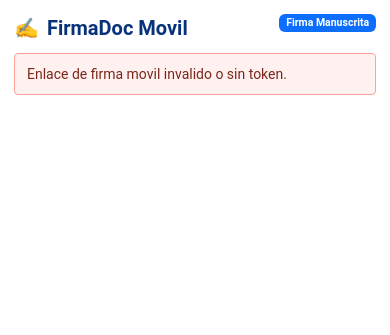
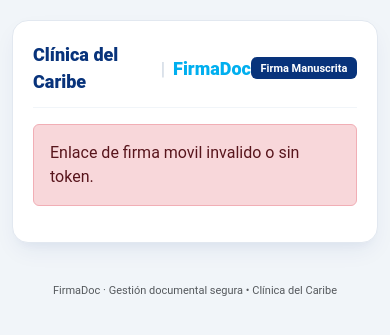
Before and after one commit to GamaYuto/firmadoc, a Python web app: template frontend/templates/firma_movil.html in a window 390 px wide. Shown: the top 335 px of the page. Run offline with Jinja, Linux system fonts and the light colour scheme; the template is opened without the code that fills it, so the values that code supplies are empty.

Commit message:
feat(ui): update mobile signing view in firma_movil.html with Stitch theme

```diff
--- a/frontend/templates/firma_movil.html
+++ b/frontend/templates/firma_movil.html
@@ -2,86 +2,113 @@
 <html lang="es">
   <head>
     <meta charset="utf-8">
-    <meta name="viewport" content="width=device-width, initial-scale=1">
-    <title>FirmaDoc | Firma Movil</title>
+    <meta name="viewport" content="width=device-width, initial-scale=1, maximum-scale=1, user-scalable=no">
+    <title>FirmaDoc | Firma Móvil — Clínica del Caribe</title>
     <link rel="stylesheet" href="/static/vendor/bootstrap.min.css">
+    <link rel="stylesheet" href="/static/css/firmadoc-theme.css?v=15.0">
     <style>
       body {
-        background-color: #f4f6f9;
-        font-family: system-ui, -apple-system, sans-serif;
+        background-color: var(--cdc-slate-100);
+        font-family: var(--cdc-font);
         margin: 0;
-        padding: 0;
+        padding: 0.75rem;
+        min-height: 100vh;
       }
       .mobile-card {
         max-width: 480px;
-        margin: 1rem auto;
-        background: #fff;
-        border-radius: 12px;
-        box-shadow: 0 4px 12px rgba(0,0,0,0.08);
+        margin: 0.5rem auto 2rem;
+        background: var(--cdc-white);
+        border-radius: 1rem;
+        box-shadow: var(--cdc-shadow-elevated);
+        border: 1px solid var(--cdc-slate-200);
         padding: 1.25rem;
       }
-      .header-title {
-        font-size: 1.25rem;
-        font-weight: 700;
-        color: #0d6efd;
+      .mobile-header-brand {
+        display: flex;
+        align-items: center;
+        justify-content: space-between;
+        margin-bottom: 1rem;
+        padding-bottom: 0.75rem;
+        border-bottom: 1px solid var(--cdc-slate-100);
+      }
+      .brand-title {
+        font-size: 1.125rem;
+        font-weight: 800;
+        color: var(--cdc-blue);
         display: flex;
         align-items: center;
         gap: 0.5rem;
+        margin: 0;
       }
       .doc-info {
-        background: #f8f9fa;
-        border: 1px solid #e9ecef;
-        border-radius: 8px;
-        padding: 0.75rem 1rem;
-        margin: 1rem 0;
+        background: var(--cdc-slate-50);
+        border: 1px solid var(--cdc-slate-200);
+        border-radius: 0.75rem;
+        padding: 0.875rem 1rem;
+        margin: 0.75rem 0 1rem;
       }
       .canvas-wrap {
-        border: 2px dashed #0d6efd;
-        border-radius: 8px;
-        background: #fafafa;
+        border: 2px dashed var(--cdc-cyan);
+        border-radius: 0.75rem;
+        background: var(--cdc-white);
         touch-action: none;
         position: relative;
         margin-bottom: 1rem;
+        overflow: hidden;
+        box-shadow: inset 0 2px 4px rgba(0,0,0,0.02);
       }
       canvas {
         display: block;
         width: 100%;
         height: 220px;
         touch-action: none;
+        cursor: crosshair;
       }
       .btn-touch {
         padding: 0.75rem 1.25rem;
-        font-size: 1.1rem;
-        font-weight: 600;
-        border-radius: 8px;
+        font-size: 0.9375rem;
+        font-weight: 700;
+        border-radius: 0.75rem;
       }
       .signer-badge {
         display: inline-block;
-        background: #e7f3ff;
-        border: 1px solid #b6d4fe;
-        border-radius: 6px;
+        background: var(--cdc-cyan-light);
+        border: 1px solid rgba(0, 175, 239, 0.3);
+        border-radius: 0.5rem;
         padding: 0.4rem 0.75rem;
-        font-weight: 600;
-        color: #0a4e96;
+        font-weight: 700;
+        color: var(--cdc-blue);
         margin: 0.25rem 0;
         word-break: break-all;
       }
       .user-id-label {
-        font-size: 0.8rem;
-        color: #6c757d;
+        font-size: 0.75rem;
+        color: var(--cdc-gray);
         font-family: monospace;
-        margin-top: 0.15rem;
+        margin-top: 0.2rem;
+      }
+      .canvas-hint {
+        position: absolute;
+        inset: 0;
+        display: flex;
+        align-items: center;
+        justify-content: center;
+        color: var(--cdc-slate-300);
+        font-size: 0.75rem;
+        pointer-events: none;
+        user-select: none;
       }
     </style>
-    <link rel="stylesheet" href="/static/css/firmadoc.css?v=12.5">
   </head>
   <body class="mobile-body">
     <main class="mobile-card mobile-signature-shell">
-      <div class="d-flex justify-content-between align-items-center mb-2">
-        <div class="header-title">
-          <span>&#9997;&#65039;</span> FirmaDoc Movil
+      <div class="mobile-header-brand">
+        <div class="brand-title">
+          <span>Clínica del Caribe</span>
+          <span style="font-weight:400;color:var(--cdc-slate-300);">|</span>
+          <span style="color:var(--cdc-cyan);">FirmaDoc</span>
         </div>
-        <span class="badge bg-primary">Firma Manuscrita</span>
+        <span class="badge" style="background:var(--cdc-blue);color:#fff;font-size:0.6875rem;padding:0.35rem 0.6rem;">Firma Manuscrita</span>
       </div>
 
       <div id="alerts" aria-live="polite"></div>
@@ -92,24 +119,21 @@
         El usuario debe autenticarse con sus credenciales reales.
         NO contiene campo editable de identidad.
       -->
-      <div id="authNoSessionNotice" class="alert alert-warning" hidden>
-        <strong>&#128274; Identificacion requerida</strong>
+      <div id="authNoSessionNotice" class="alert alert-warning border-0 shadow-sm" hidden>
+        <div class="d-flex align-items-center gap-2 mb-2">
+          <svg width="18" height="18" fill="none" stroke="currentColor" viewBox="0 0 24 24"><path d="M12 15v2m-6 4h12a2 2 0 002-2v-6a2 2 0 00-2-2H6a2 2 0 00-2 2v6a2 2 0 002 2zm10-10V7a4 4 0 00-8 0v4h8z" stroke-linecap="round" stroke-linejoin="round" stroke-width="2"/></svg>
+          <strong class="h6 mb-0">Identificación requerida</strong>
+        </div>
         <p class="mb-1 small">Firma asignada a:</p>
-        <!--
-          noSessionAssignedLabel: nombre completo si el backend lo devuelve,
-          de lo contrario muestra el usuario institucional.
-          noSessionUserLabel: identificador institucional (lblanco, etc.).
-          Ambos son solo informativos; no son editables.
-        -->
         <div class="doc-info py-2 mb-2">
           <span id="noSessionAssignedLabel" class="signer-badge d-block">Firmante asignado</span>
           <div id="noSessionUserLabel" class="user-id-label ps-1"></div>
         </div>
-        <p class="mb-2 small">
-          Debe iniciar sesion como el firmante asignado para continuar.
+        <p class="mb-3 small text-muted">
+          Debe iniciar sesión como el firmante asignado para completar esta firma.
         </p>
         <button id="loginBtn" class="btn btn-primary btn-touch w-100" type="button">
-          Iniciar sesion
+          Iniciar sesión
         </button>
       </div>
 
@@ -117,20 +141,23 @@
         Panel C: hay sesion pero es de un usuario diferente al firmante asignado.
         No se muestra formulario que permita suplantar. Solo opcion de cambiar cuenta.
       -->
-      <div id="authMismatchNotice" class="alert alert-warning" hidden>
-        <strong>&#128100; Cuenta diferente al firmante asignado</strong>
+      <div id="authMismatchNotice" class="alert alert-warning border-0 shadow-sm" hidden>
+        <div class="d-flex align-items-center gap-2 mb-2">
+          <svg width="18" height="18" fill="none" stroke="currentColor" viewBox="0 0 24 24"><path d="M12 9v2m0 4h.01m-6.938 4h13.856c1.54 0 2.502-1.667 1.732-3L13.732 4c-.77-1.333-2.694-1.333-3.464 0L3.34 16c-.77 1.333.192 3 1.732 3z" stroke-linecap="round" stroke-linejoin="round" stroke-width="2"/></svg>
+          <strong class="h6 mb-0">Cuenta diferente al firmante asignado</strong>
+        </div>
         <div class="doc-info py-2">
           <div class="small text-muted">Firma asignada a:</div>
           <span id="mismatchAssignedLabel" class="signer-badge d-block">-</span>
-          <div class="small text-muted mt-2">Sesion actual:</div>
+          <div class="small text-muted mt-2">Sesión actual:</div>
           <span id="mismatchCurrentLabel" class="signer-badge d-block">-</span>
         </div>
-        <p class="small mb-2">
+        <p class="small text-muted mb-3">
           Solo el firmante asignado puede completar esta firma.
-          Si usted es esa persona, inicie sesion con la cuenta correcta.
+          Si usted es esa persona, inicie sesión con la cuenta correcta.
         </p>
         <button id="loginAsAssignedBtn" class="btn btn-primary btn-touch w-100" type="button">
-          Iniciar sesion como el firmante asignado
+          Iniciar sesión como el firmante asignado
         </button>
       </div>
 
@@ -140,33 +167,38 @@
       -->
       <div id="sessionContent" hidden>
         <div class="doc-info">
-          <div class="small text-muted">Documento</div>
-          <strong id="docTitle" class="d-block text-truncate">Cargando documento...</strong>
-          <div class="small text-muted mt-2">Firmante</div>
+          <div class="small text-muted fw-semibold">DOCUMENTO ASIGNADO</div>
+          <strong id="docTitle" class="d-block text-truncate text-dark">Cargando documento...</strong>
+          <div class="small text-muted fw-semibold mt-2">FIRMANTE ASIGNADO</div>
           <span id="signerLabel" class="signer-badge d-block">-</span>
         </div>
 
-        <p class="small text-muted mb-2">Dibuje su firma en el recuadro a continuacion:</p>
+        <p class="small text-muted mb-2 fw-semibold">Dibuje su firma con el dedo o puntero táctil:</p>
 
         <div class="canvas-wrap">
           <canvas id="mobileSignatureCanvas"></canvas>
         </div>
 
         <div class="d-grid gap-2">
-          <button id="clearBtn" type="button" class="btn btn-outline-secondary btn-touch">Limpiar</button>
-          <button id="confirmBtn" type="button" class="btn btn-primary btn-touch">Confirmar y Enviar Firma</button>
+          <button id="clearBtn" type="button" class="btn btn-outline-secondary btn-touch">Limpiar lienzo</button>
+          <button id="confirmBtn" type="button" class="btn btn-primary btn-touch" style="background:var(--cdc-cyan);border-color:var(--cdc-cyan);">Confirmar y Enviar Firma</button>
         </div>
+        <p class="text-center small text-muted mt-2 mb-0" style="font-size:0.6875rem;">Trazo sincronizado de forma segura con el documento central.</p>
       </div>
 
       <div id="successContent" class="text-center py-4" hidden>
         <div class="display-4 text-success mb-2">&#9989;</div>
-        <h4 class="text-success">Firma Registrada</h4>
-        <p class="text-muted">Su firma ha sido incorporada al documento exitosamente.</p>
-        <p class="small text-muted">Esta ventana se cerrara automaticamente.</p>
+        <h4 class="text-success fw-bold">Firma Registrada</h4>
+        <p class="text-muted small">Su firma ha sido incorporada al documento exitosamente.</p>
+        <p class="small text-muted">Esta ventana se cerrará automáticamente.</p>
       </div>
     </main>
 
+    <footer class="text-center text-muted small py-2" style="font-size:0.6875rem;">
+      FirmaDoc · Gestión documental segura • Clínica del Caribe
+    </footer>
+
     <script src="/static/vendor/signature_pad.umd.min.js"></script>
-    <script type="module" src="/static/js/firma_movil.js?v=12.5"></script>
+    <script type="module" src="/static/js/firma_movil.js?v=15.0"></script>
   </body>
 </html>
```
